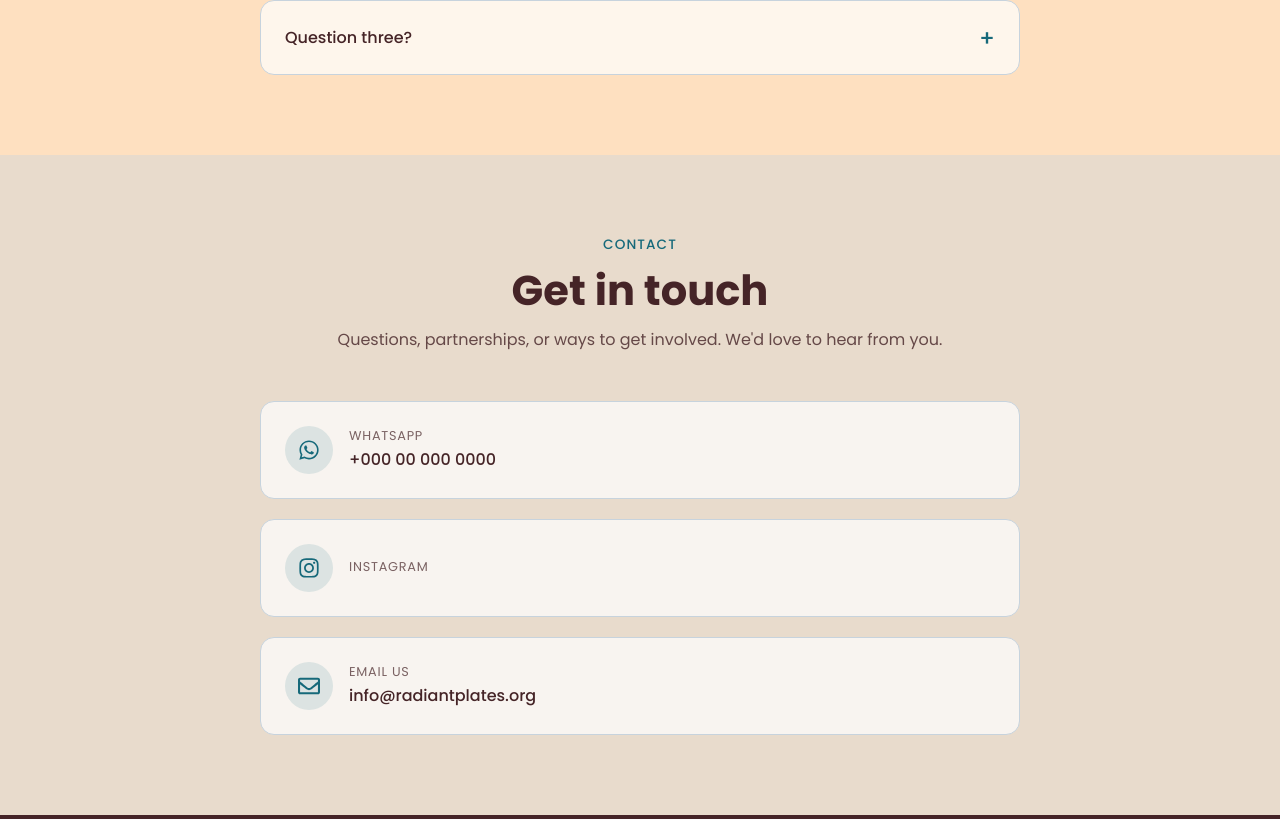
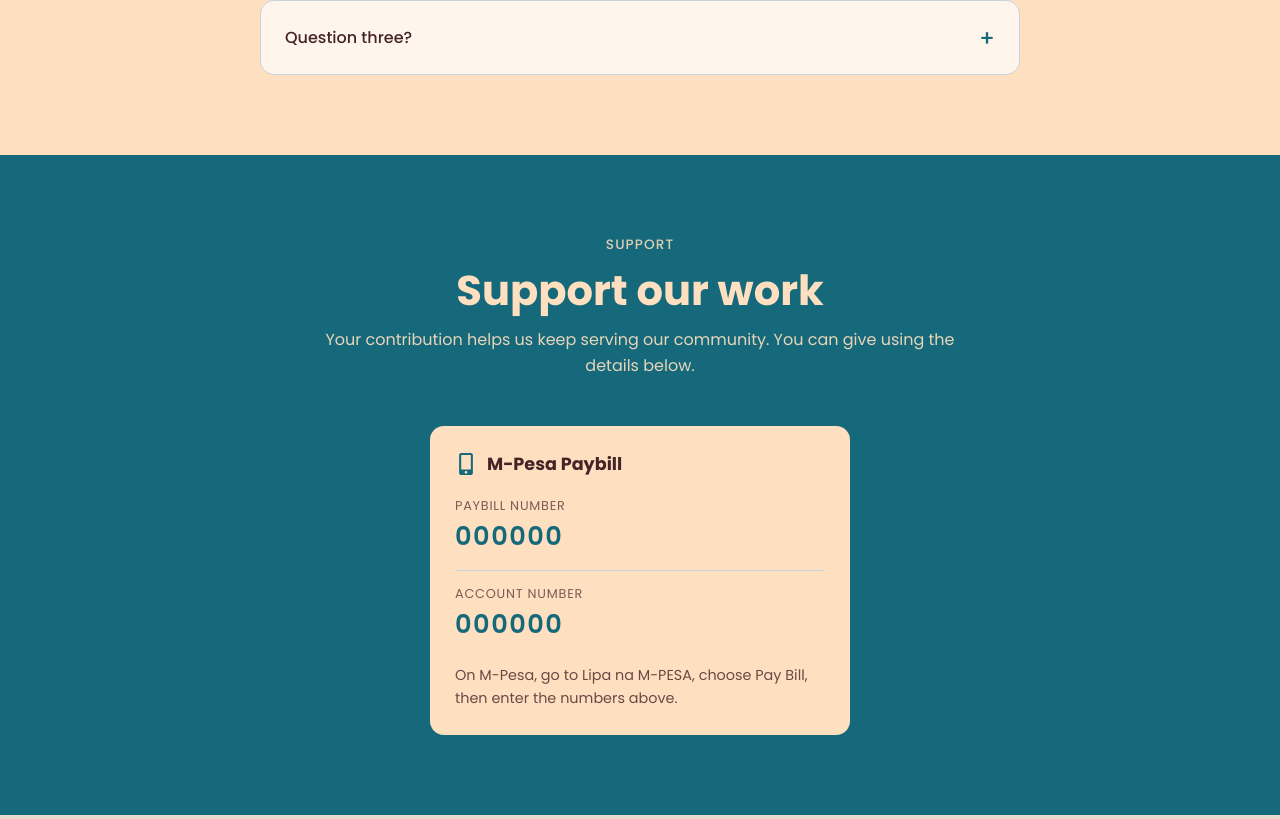
Before and after one commit to MylesMureithi/radiant-plates, a React (Vite) app: page / in a window 1280 px wide. Shown: the part 2961-3780 px from the top of the page. Built offline with nearby package versions, Linux system fonts and the light colour scheme.

Commit message:
Add support section with M-Pesa Paybill details

```diff
--- a/src/App.jsx
+++ b/src/App.jsx
@@ -3,6 +3,7 @@
 import About from "./components/About/About";
 import Services from "./components/Services/Services";
 import Faq from "./components/FAQ/FAQ";
+import Support from "./components/Support/Support";
 import Contact from "./components/Contact/Contact";
 import Footer from "./components/Footer/Footer";
 
@@ -15,6 +16,7 @@
                 <About />
                 <Services />
                 <Faq />
+                <Support />
                 <Contact />
             </main>
             <Footer />
--- /dev/null
+++ b/src/components/Support/Support.css
@@ -0,0 +1,85 @@
+.support {
+  background-color: var(--primary-color);
+}
+
+.support .section-eyebrow,
+.support .section-title,
+.support .section-sub {
+  color: var(--background-color);
+}
+
+.support .section-eyebrow {
+  opacity: 0.85;
+}
+
+.support .section-sub {
+  opacity: 0.9;
+}
+
+.support-grid {
+  display: grid;
+  grid-template-columns: repeat(auto-fit, minmax(260px, 420px));
+  justify-content: center;
+  gap: 20px;
+}
+
+.support .support-card {
+  display: flex;
+  flex-direction: column;
+  gap: 20px;
+  background-color: var(--background-color);
+  border-color: transparent;
+}
+
+.support-card-head {
+  display: flex;
+  align-items: center;
+  gap: 10px;
+  color: var(--primary-color);
+}
+
+.support-card-head h3 {
+  font-size: 1.1rem;
+  color: var(--texts-color);
+}
+
+.support-details {
+  display: flex;
+  flex-direction: column;
+  gap: 14px;
+}
+
+.support-row {
+  display: flex;
+  flex-direction: column;
+  gap: 2px;
+  padding-bottom: 14px;
+  border-bottom: 1px solid var(--surface-color);
+}
+
+.support-row:last-child {
+  padding-bottom: 0;
+  border-bottom: none;
+}
+
+.support-label {
+  font-size: 0.8rem;
+  letter-spacing: 0.06em;
+  text-transform: uppercase;
+  opacity: 0.7;
+}
+
+.support-value {
+  font-size: 1.6rem;
+  font-weight: 600;
+  letter-spacing: 0.06em;
+  font-variant-numeric: tabular-nums;
+  color: var(--primary-color);
+  overflow-wrap: anywhere;
+}
+
+.support-note {
+  font-size: 0.9rem;
+  line-height: 1.6;
+  opacity: 0.8;
+}
--- /dev/null
+++ b/src/components/Support/Support.jsx
@@ -0,0 +1,56 @@
+import { FaMobileAlt } from "react-icons/fa"; //import { FaMobileAlt, FaCreditCard } from "react-icons/fa";
+import "./Support.css";
+
+const methods = [
+  {
+    id: 1,
+    name: "M-Pesa Paybill",
+    Icon: FaMobileAlt,
+    details: [
+      { label: "Paybill number", value: "000000" },
+      { label: "Account number", value: "000000" },
+    ],
+    note: "On M-Pesa, go to Lipa na M-PESA, choose Pay Bill, then enter the numbers above.",
+  },
+];
+
+function Support() {
+  return (
+    <section className="section support" id="support">
+      <div className="section-inner">
+        <div className="section-header">
+          <p className="section-eyebrow">Support</p>
+          <h2 className="section-title">Support our work</h2>
+          <p className="section-sub">
+            Your contribution helps us keep serving our community. You can give
+            using the details below.
+          </p>
+        </div>
+
+        <div className="support-grid">
+          {methods.map(({ id, name, Icon, details, note }) => (
+            <article key={id} className="card support-card">
+              <div className="support-card-head">
+                <Icon size={22} aria-hidden="true" />
+                <h3>{name}</h3>
+              </div>
+
+              <div className="support-details">
+                {details.map(({ label, value }) => (
+                  <div key={label} className="support-row">
+                    <span className="support-label">{label}</span>
+                    <span className="support-value">{value}</span>
+                  </div>
+                ))}
+              </div>
+
+              <p className="support-note">{note}</p>
+            </article>
+          ))}
+        </div>
+      </div>
+    </section>
+  );
+}
+
+export default Support;
```
